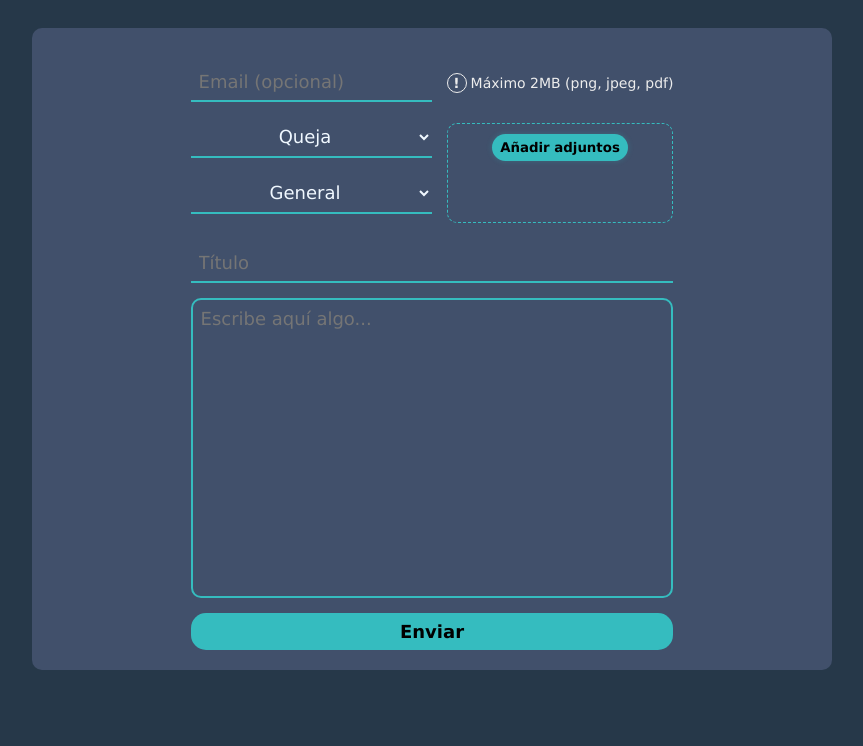
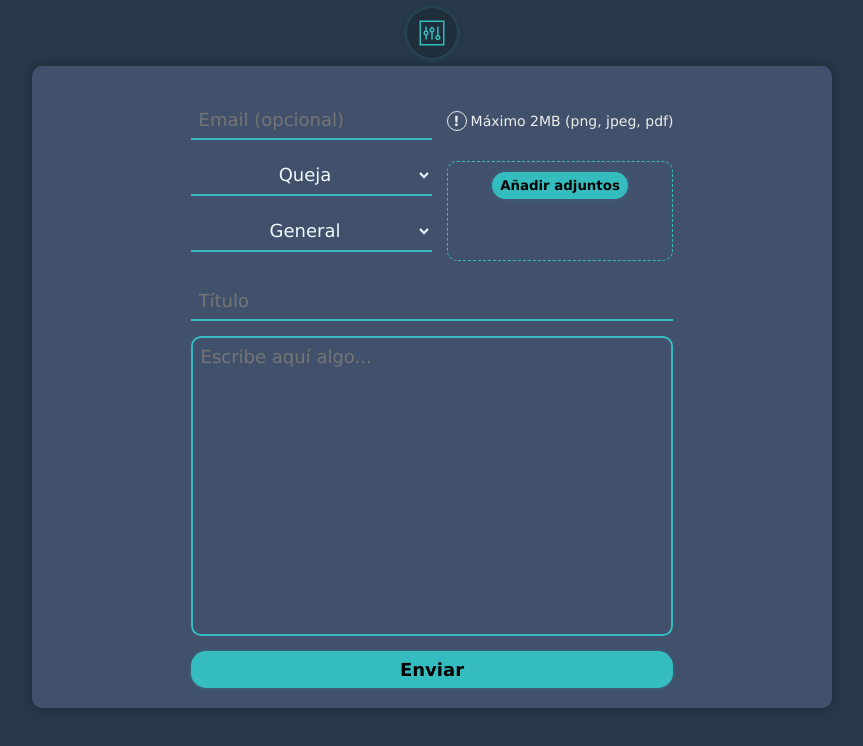
Before and after one commit to lenonay/virtucan, a website: page views/quejas.html in a window 1280 px wide. Shown: the whole page, without its empty margins (208-1071 px from the left). Drawn offline with Linux system fonts and the light colour scheme.

Commit message:
Login button

```diff
--- a/deps/css/main.css
+++ b/deps/css/main.css
@@ -14,13 +14,31 @@
 }
 
 body {
+    margin: 0;
     background: var(--dark);
     display: flex;
+    flex-direction: column;
     justify-content: center;
     align-items: center;
     margin-inline: auto;
     max-width: 1200px;
-    padding: 20px;
+    padding: 8px;
+    gap: 8px;
+}
+
+.panel {
+    aspect-ratio: 1;
+    height: 50px;
+    background: #00000030;
+    border-radius: 50%;
+    display: flex;
+    justify-content: center;
+    align-items: center;
+    padding: 0;
+    margin: 0;
+    color: var(--green);
+    box-shadow: 0 0 5px 1px var(--sombra_azul);
+    cursor: pointer;
 }
 
 .formulario {
@@ -34,6 +52,7 @@ body {
     gap: 15px;
     width: 310px;
     overflow: auto;
+    box-shadow: 0 0 10px 1px #00000030;
 }
 
 input,
@@ -104,6 +123,7 @@ select {
     font-size: 18px;
     cursor: pointer;
     overflow: hidden;
+    box-shadow: 0 0 5px 1px var(--sombra_azul);
     z-index: 5;
 }
 
--- a/deps/js/main.js
+++ b/deps/js/main.js
@@ -13,6 +13,7 @@ const input = document.querySelector("#inp_btn");
 const upload_btn = document.querySelector(".add_file");
 const formulario = document.querySelector(".formulario");
 const area = document.querySelector(".drop-area");
+const panel_btn = document.querySelector(".panel");
 
 // Dominio actual
 const dominio = document.location;
@@ -31,7 +32,12 @@ $queja.addEventListener("change", HideAsignments);
 
 // Subir archivos
 upload_btn.addEventListener("click", () => { $files.click(); });
-$files.addEventListener("change", ProccessFiles)
+$files.addEventListener("change", ProccessFiles);
+
+panel_btn.addEventListener("click", () => {
+    // Redirigimos al login
+    window.location = "/login";
+});
 
 // FUNCIONES
 function HideExtraOptions(event) {
--- a/views/quejas.html
+++ b/views/quejas.html
@@ -11,6 +11,26 @@
 </head>
 
 <body>
+    <header class="panel">
+        <svg width="30px" height="30px" viewBox="-1.7 -1.7 20.40 20.40" version="1.1" xmlns="http://www.w3.org/2000/svg"
+            xmlns:xlink="http://www.w3.org/1999/xlink" fill="#000000">
+            <g id="SVGRepo_bgCarrier" stroke-width="0" transform="translate(0,0), scale(1)"></g>
+            <g id="SVGRepo_tracerCarrier" stroke-linecap="round" stroke-linejoin="round" stroke="#CCCCCC"
+                stroke-width="0.10200000000000001"></g>
+            <g id="SVGRepo_iconCarrier">
+                <path
+                    d="M0 0v17h17v-17h-17zM16 16h-15v-15h15v15zM4 10.232v2.768h1v-2.768c0.738-0.218 1.281-0.894
+                    1.281-1.701s-0.543-1.483-1.281-1.701v-2.83h-1v2.83c-0.738 0.218-1.281 0.894-1.281 1.701s0.543
+                    1.484 1.281 1.701zM4.5 7.75c0.431 0 0.781 0.351 0.781 0.781s-0.35 0.781-0.781 0.781-0.781-0.35-0.781-0.781
+                    0.35-0.781 0.781-0.781zM8 8.107v4.893h1v-4.893c0.738-0.218 1.281-0.894 1.281-1.701s-0.543-1.483-1.281-1.701v-0.705h-1v0.705c-0.738
+                    0.218-1.281 0.894-1.281 1.701s0.543 1.484 1.281 1.701zM8.5 5.625c0.431 0 0.781 0.351 0.781 0.781s-0.35 0.782-0.781 0.782-0.781-0.351-0.781-0.782
+                    0.35-0.781 0.781-0.781zM12.5 13.417c0.982 0 1.781-0.799 1.781-1.781 0-0.808-0.543-1.483-1.281-1.701v-5.935h-1v5.935c-0.738 0.218-1.281 0.894-1.281
+                    1.701 0 0.982 0.799 1.781 1.781 1.781zM12.5 10.854c0.431 0 0.781 0.351 0.781 0.781s-0.351 0.781-0.781 0.781-0.781-0.351-0.781-0.781 0.35-0.781 0.781-0.781z"
+                    fill="currentColor">
+                </path>
+            </g>
+        </svg>
+    </header>
     <form method="post" class="formulario">
         <input type="text" name="email" id="inp_email" placeholder="Email (opcional)">
         <select name="motivo" id="inp_motivo">
```
Also changed, not shown: 1 other file.
